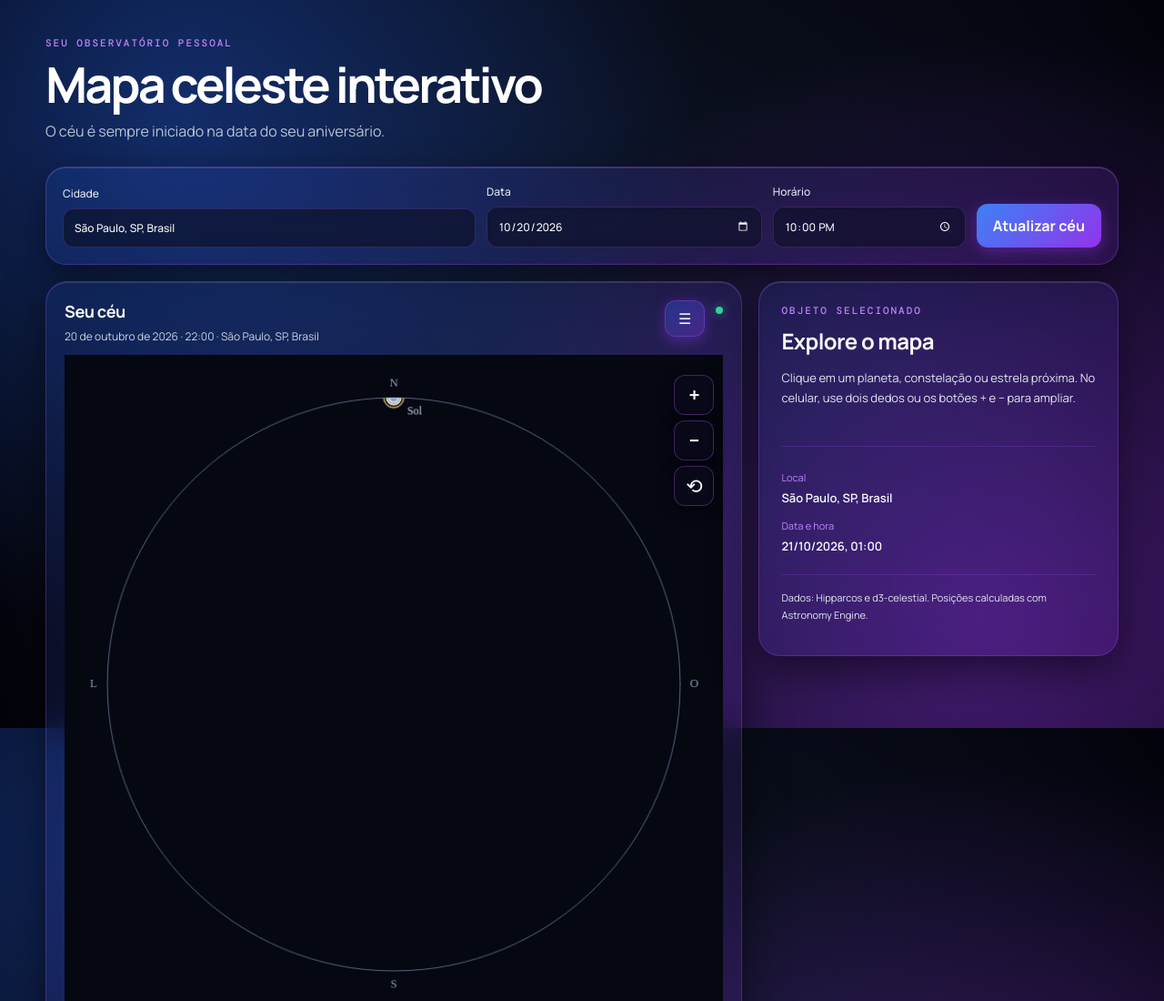
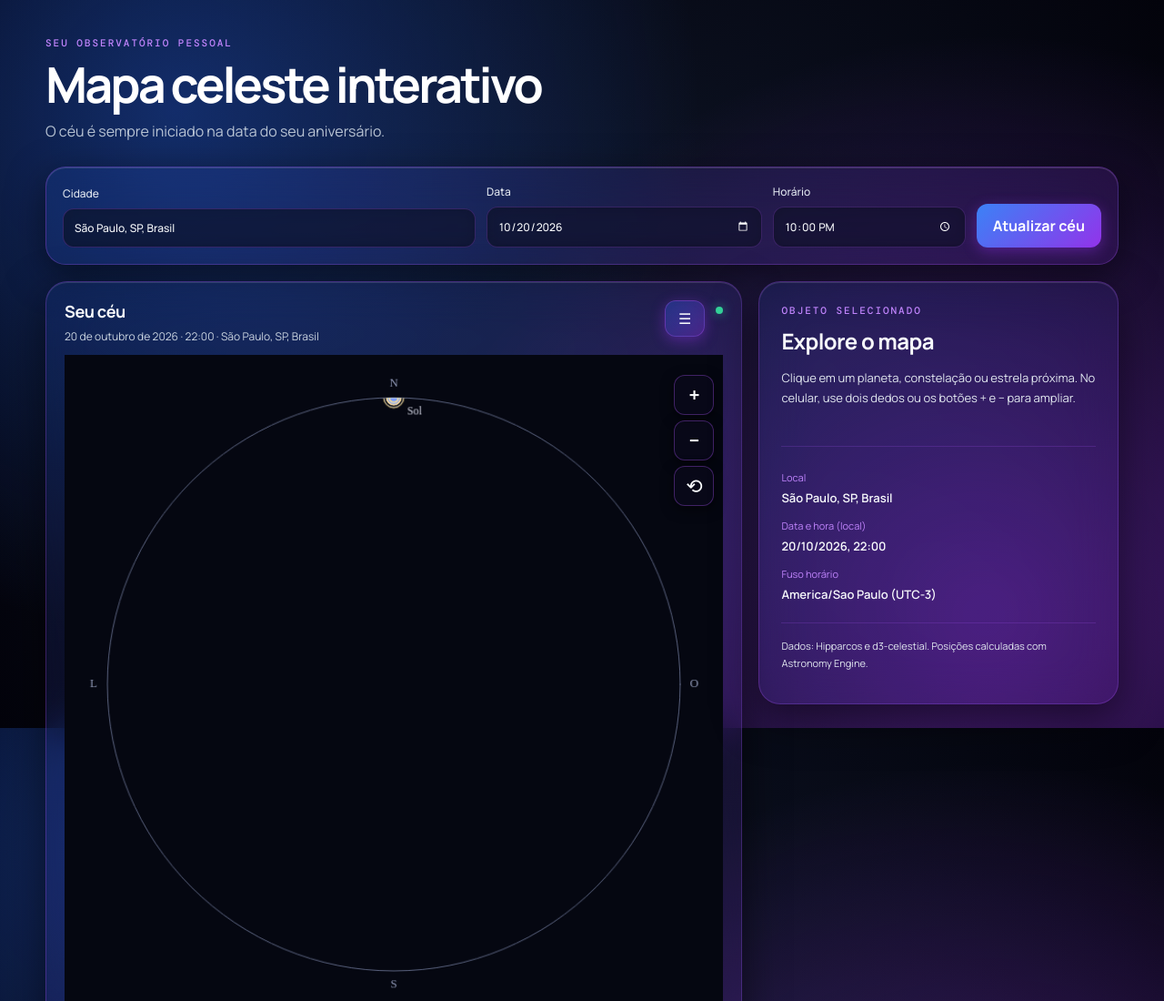
Before and after one commit to Imlenna/Projeto-Eter, a website built with Vite: page index.html in a window 1280 px wide. Shown: the top 1100 px of the page at 91% size. Built offline with nearby package versions, Linux system fonts and the light colour scheme; what astronomy-engine would draw is missing.

Commit message:
FIX: fuso horario local

```diff
--- a/index.html
+++ b/index.html
@@ -63,7 +63,8 @@
         <dl id="object-facts" class="facts"></dl>
         <div class="metadata">
           <span>Local</span><strong id="meta-location">São Paulo, Brasil</strong>
-          <span>Data e hora</span><strong id="meta-datetime">20/10/2026, 22:00</strong>
+          <span>Data e hora (local)</span><strong id="meta-datetime">20/10/2026, 22:00</strong>
+          <span>Fuso horário</span><strong id="meta-tz">America/Sao Paulo (UTC-3)</strong>
         </div>
         <p class="small-note">Dados: Hipparcos e d3-celestial. Posições calculadas com Astronomy Engine.</p>
       </aside>
--- a/package.json
+++ b/package.json
@@ -10,7 +10,8 @@
   },
   "dependencies": {
     "astronomy-engine": "^2.1.19",
-    "p5": "^1.11.0"
+    "p5": "^1.11.0",
+    "tz-lookup": "^6.1.25"
   },
   "devDependencies": {
     "vite": "^5.4.0"
--- a/src/main.js
+++ b/src/main.js
@@ -1,9 +1,10 @@
 import p5 from 'p5';
+import tzlookup from 'tz-lookup';
 import * as Astronomy from 'astronomy-engine';
 import './style.css';
 import { CONST_PT, CONST_DESC, ZODIAC, STAR_INFO, NEARBY_EXTRA, BODIES } from './data.js';
 
-const DEFAULTS = { latitude: -23.55, longitude: -46.63, elevation: 760, location: 'São Paulo, SP, Brasil', date: '2026-10-20', time: '22:00' };
+const DEFAULTS = { latitude: -23.55, longitude: -46.63, elevation: 760, location: 'São Paulo, SP, Brasil', tz: 'America/Sao_Paulo', date: '2026-10-20', time: '22:00' };
 const DATA_URL = `${import.meta.env.BASE_URL}data/`;
 const COMPASS = ['N', 'NE', 'L', 'SE', 'S', 'SO', 'O', 'NO'];
 const AU_KM = 149597870.7;
@@ -18,7 +19,40 @@ let catalog = null, sky = null, loadError = null;
 let selected = null, hovered = null, pointer = { x: 0, y: 0 };
 let touchScale = 1;
 
-const observationDate = () => new Date(`${observation.date}T${observation.time}:00-03:00`);
+/* ---------- Fuso horário da cidade ---------- */
+// Diferença (em minutos) entre o horário local do fuso e o UTC, em um instante dado. Inclui horário de verão.
+function tzOffsetMinutes(tz, utcMs) {
+  const parts = new Intl.DateTimeFormat('en-US', {
+    timeZone: tz, hourCycle: 'h23', year: 'numeric', month: '2-digit', day: '2-digit',
+    hour: '2-digit', minute: '2-digit', second: '2-digit'
+  }).formatToParts(new Date(utcMs));
+  const v = Object.fromEntries(parts.map(q => [q.type, q.value]));
+  const asUtc = Date.UTC(+v.year, +v.month - 1, +v.day, +v.hour, +v.minute, +v.second);
+  return Math.round((asUtc - Math.floor(utcMs / 1000) * 1000) / 60000);
+}
+
+// Converte "data + horário na parede do relógio da cidade" para o instante real (UTC).
+function zonedToUtc(dateStr, timeStr, tz) {
+  const [y, m, d] = dateStr.split('-').map(Number);
+  const [hh, mm] = timeStr.split(':').map(Number);
+  const naive = Date.UTC(y, m - 1, d, hh, mm);
+  let ms = naive - tzOffsetMinutes(tz, naive) * 60000;
+  ms = naive - tzOffsetMinutes(tz, ms) * 60000; // segunda passada acerta a virada do horário de verão
+  return new Date(ms);
+}
+
+const utcLabel = (tz, date) => {
+  const min = tzOffsetMinutes(tz, date.getTime()), sign = min < 0 ? '-' : '+', a = Math.abs(min);
+  const h = Math.floor(a / 60), m = a % 60;
+  return `UTC${sign}${h}${m ? ':' + String(m).padStart(2, '0') : ''}`;
+};
+
+const timezoneFor = (lat, lon) => { try { return tzlookup(lat, lon); } catch { return DEFAULTS.tz; } };
+
+const observationDate = () => {
+  try { return zonedToUtc(observation.date, observation.time, observation.tz); }
+  catch { return new Date(`${observation.date}T${observation.time}:00-03:00`); }
+};
 
 /* ---------- Geocodificação de Cidades do Mundo ---------- */
 async function fetchCoordinates(cityName) {
@@ -103,8 +137,10 @@ function updateMeta() {
   $('sky-caption').textContent = `${formattedDateString} · ${observation.time} · ${observation.location}`;
   $('meta-location').textContent = observation.location;
 
-  const d = observationDate();
-  $('meta-datetime').textContent = new Intl.DateTimeFormat('pt-BR', { dateStyle: 'short', timeStyle: 'short' }).format(d);
+  // Data e hora na parede do relógio da cidade (não no fuso do aparelho).
+  const shortDate = new Intl.DateTimeFormat('pt-BR', { dateStyle: 'short' }).format(localDate);
+  $('meta-datetime').textContent = `${shortDate}, ${observation.time}`;
+  $('meta-tz').textContent = `${observation.tz.replaceAll('_', ' ')} (${utcLabel(observation.tz, observationDate())})`;
 }
 
 const moonPhaseName = a => ['Lua nova', 'Lua crescente', 'Quarto crescente', 'Crescente gibosa', 'Lua cheia', 'Minguante gibosa', 'Quarto minguante', 'Lua minguante'][Math.round(a / 45) % 8];
@@ -519,6 +555,7 @@ $('update-sky').addEventListener('click', async () => {
 
   const coords = await fetchCoordinates(cityQuery);
   if (coords) {
+    observation.tz = timezoneFor(coords.latitude, coords.longitude);
     observation.latitude = coords.latitude;
     observation.longitude = coords.longitude;
     observation.location = cityQuery;
```
Also changed, not shown: 1 other file.
